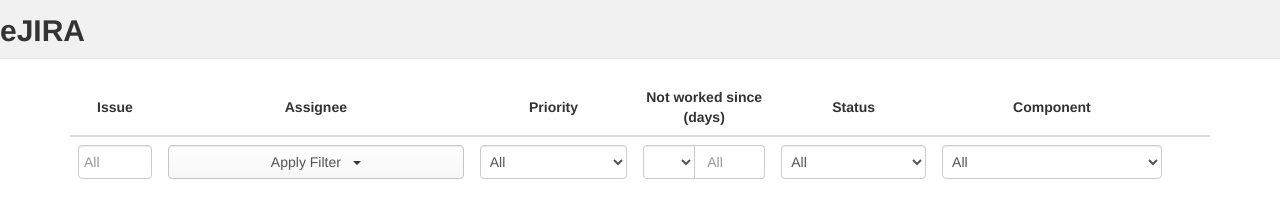
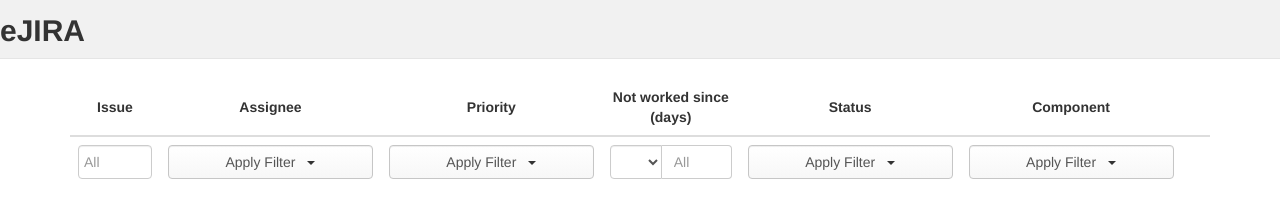
Before and after one commit to cyrilpanicker/eJIRA, a website: page public/index.html in a window 1280 px wide. Drawn offline with Linux system fonts and the light colour scheme; no server answers.

Commit message:
Update index.html

```diff
--- a/public/index.html
+++ b/public/index.html
@@ -70,7 +70,7 @@
 		.filter-issue{
 			width:90px;
 		}
-		.filter-assignee{
+		.left-align{
 			text-align: left;
 		}
 		.filter-days{
@@ -96,9 +96,12 @@
 			padding: 0px;
 			box-shadow: none;
 		}
-		.filter-applied{
+/*		.filter-applied{
 			background-color: red;
 			color: white;
+		}*/
+		.helperButton {
+			width:100%;
 		}
 	</style>
 </head>
@@ -123,7 +126,7 @@
 					<td class="filter-issue">
 						<input type="text" ng-model="filters.issue" ng-class="{'form-control' : true,'filter-applied':filters.issue}" maxlength="8" placeholder="All"/>
 					</td>
-					<td ng-class="{'filter-assignee':true,'filter-applied':filters.assignees.length}">
+					<td ng-class="{'left-align':true,'filter-applied':filters.assignees.length}">
 						<div
 							isteven-multi-select
 							input-model="assignees"
@@ -136,14 +139,25 @@
 							search-property="name"
 							translation="translation"
 							max-height="300px"
-							orientation="horizontal"
+							orientation="vertical"
 						>
 						</div>
 					</td>
-					<td class="filter-assignee">
-						<select name="priorityFilter" ng-class="{'form-control' : true,'filter-applied':priorityFilterApplied}" ng-model="filterQueries.priority" ng-options="priority for priority in priorities | orderBy:priority" ng-change="onPriorityChange()">
-							<option value="">All</option>
-						</select>
+					<td class="left-align">
+						<div
+							isteven-multi-select
+							input-model="priorities"
+							output-model="filters.priorities"
+							button-label="name"
+							item-label="name"
+							tick-property="selected"
+							max-labels="0"
+							helper-elements="none"
+							translation="translation"
+							max-height="150px"
+							orientation="vertical"
+						>
+						</div>
 					</td>
 					<!--<td class="filter-days">
 						<div class="input-group">
@@ -166,15 +180,37 @@
 							</span>
 						</div>
 					</td>
-					<td>
-						<select name="statusFilter" ng-class="{'form-control' : true,'filter-applied':statusFilterApplied}" ng-model="filterQueries.status" ng-options="status for status in statuses | orderBy:status" ng-change="onStatusChange()">
-							<option value="">All</option>
-						</select>
+					<td class="left-align">
+						<div
+							isteven-multi-select
+							input-model="statuses"
+							output-model="filters.statuses"
+							button-label="name"
+							item-label="name"
+							tick-property="selected"
+							max-labels="0"
+							helper-elements="none"
+							translation="translation"
+							max-height="200px"
+							orientation="vertical"
+						>
+						</div>
 					</td>
-					<td>
-						<select name="componentFilter" ng-class="{'form-control' : true,'filter-applied':componentFilterApplied}" ng-model="filterQueries.component" ng-options="component for component in components | orderBy:component" ng-change="onComponentChange()">
-							<option value="">All</option>
-						</select>
+					<td class="left-align">
+						<div
+							isteven-multi-select
+							input-model="components"
+							output-model="filters.components"
+							button-label="name"
+							item-label="name"
+							tick-property="selected"
+							max-labels="0"
+							helper-elements="none"
+							translation="translation"
+							max-height="200px"
+							orientation="vertical"
+						>
+						</div>
 					</td>
 					<td></td>
 				</tr>
@@ -184,7 +220,7 @@
 					<td>
 						<a class="btn btn-xs btn-danger" ng-href="https://obujira.searshc.com/jira/browse/{{jira.id}}" target="_blank">{{jira.id}}</a>
 					</td>
-					<td class="filter-assignee" ng-bind="jira.assignee"></td>
+					<td class="left-align" ng-bind="jira.assignee"></td>
 					<td ng-bind="jira.priority"></td>
 					<!-- <td>7</td> -->
 					<td ng-bind="jira.daysSinceLastWorked"></td>
```
